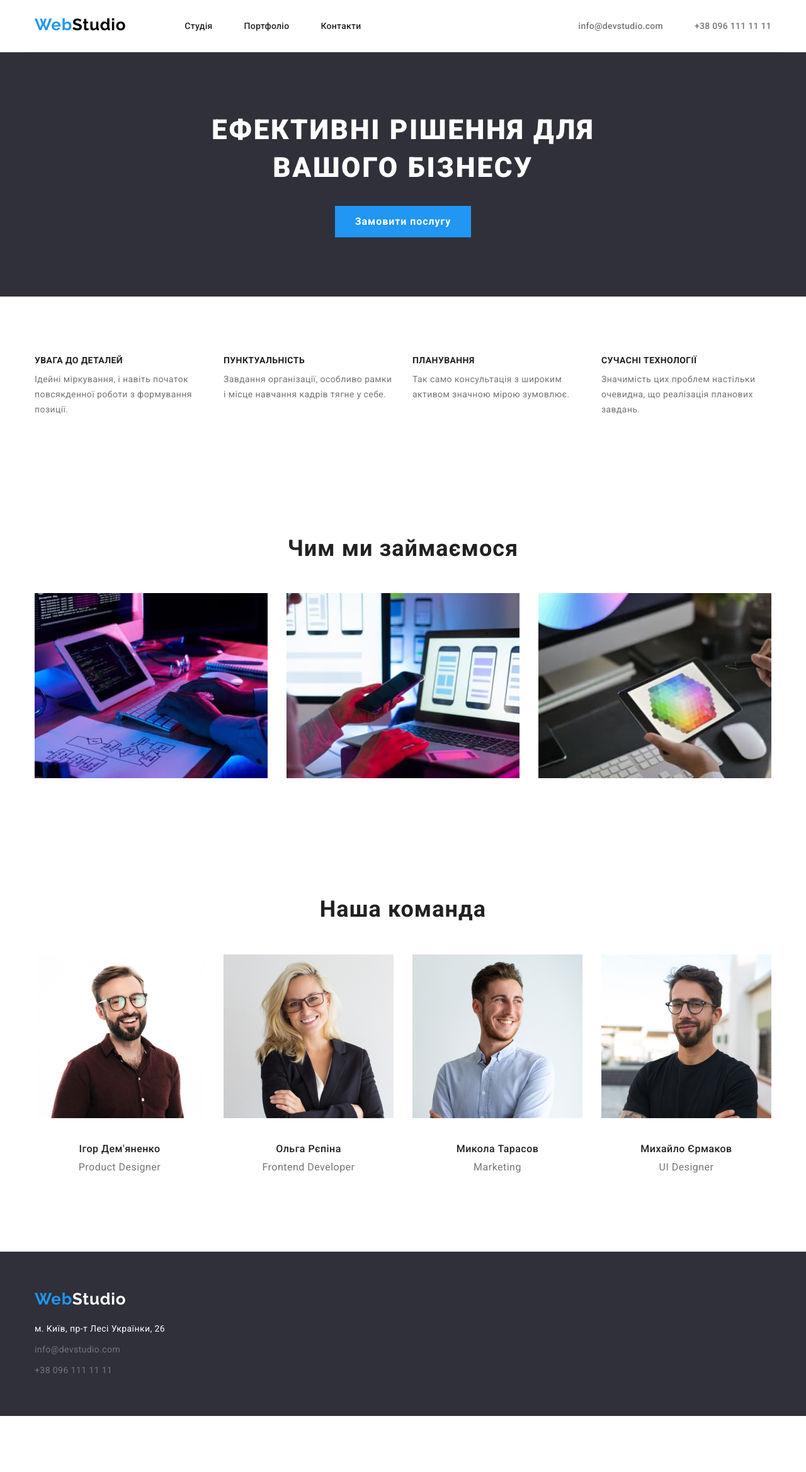
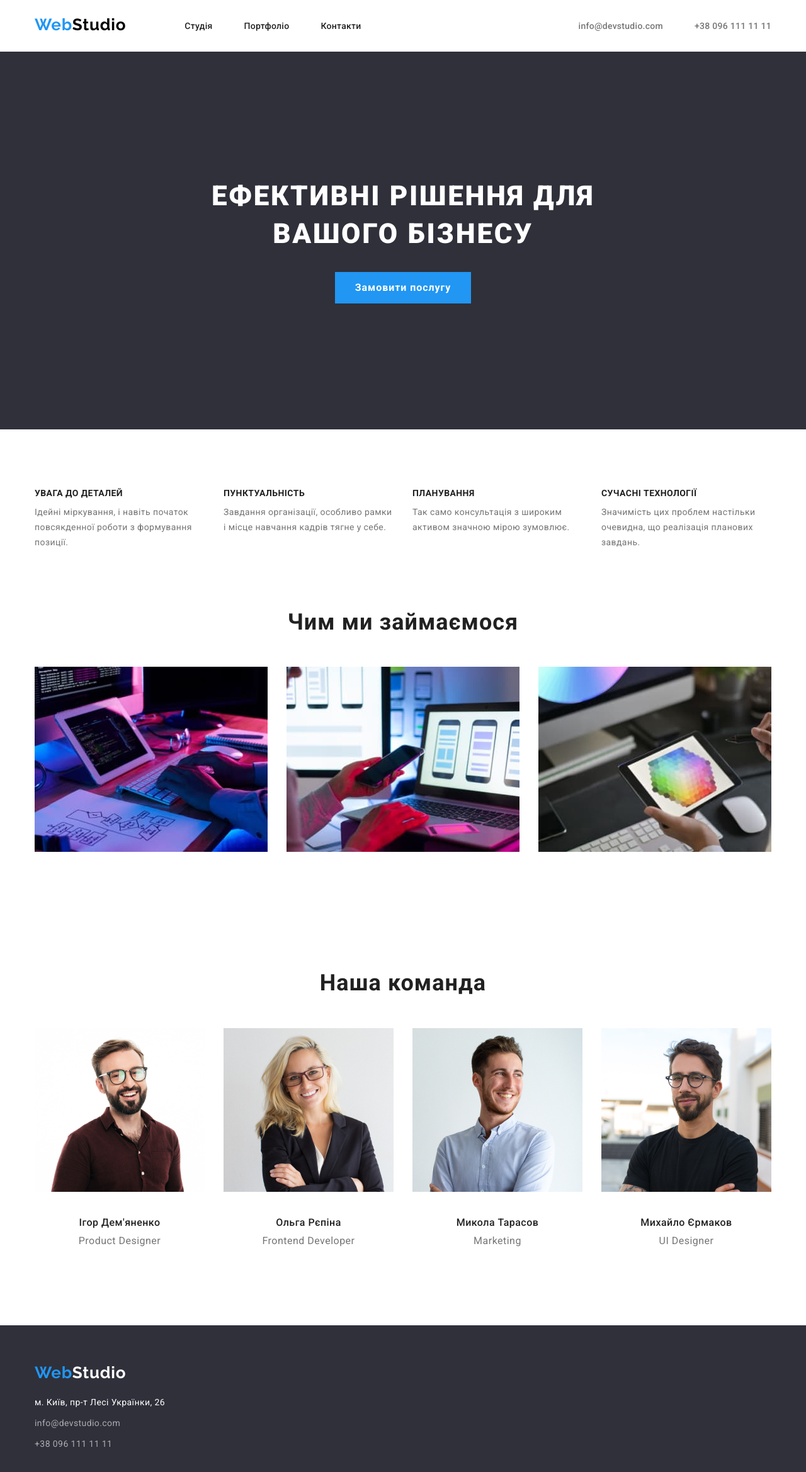
Before and after one commit to ToFFeeV/goit-markup-hw-03, a plain HTML site: page index.html in a window 1280 px wide. Shown: the whole page at 63% size. Before the commit the page ends 2249 px from the top, so only its background shows below. Drawn offline with nearby package versions, Linux system fonts and the light colour scheme.

Commit message:
Фінальні виправлення.

```diff
--- a/css/styles.css
+++ b/css/styles.css
@@ -52,6 +52,10 @@ ul {
 
 /* HEADER */
 
+.border-hed {
+    border-bottom: 1px solid #ECECEC;
+}
+
 .container {
     width: 1200px;
     padding-right: 15px;
@@ -65,8 +69,6 @@ ul {
 
 .flex-hed {
     display: flex;
-
-    border-bottom: 1px solid #ECECEC;
 }
 
 .logot {
@@ -143,10 +145,6 @@ ul {
 
 /* FOOTER */
 
-.back {
-    background-color: #2F303A;
-}
-
 .section-f {
     padding-top: 60px;
     padding-bottom: 60px;
@@ -164,7 +162,10 @@ ul {
 .flex-map {
     display: flex;
     flex-direction: column;
-    gap: 9px;
+}
+
+.flex-map > a:not(:last-child) {
+    margin-bottom: 9px ;
 }
 
 .map {
@@ -183,15 +184,22 @@ ul {
     font-size: 14px;
     line-height: 1.71;
     letter-spacing: 0.03em;
-    color: #757575;
+    color: rgba(255, 255, 255, 0.6);;
 }
 
 /* MAIN */
 
+.back {
+    background-color: #2F303A;
+}
+
+.section-had {
+    padding: 200px 0;
+}
+
 .section {
     padding-top: 94px;
     padding-bottom: 94px;
-
 }
 
 .bloks-h {
@@ -222,6 +230,10 @@ ul {
 .flex-hat {
     display: block;
     margin: 0 auto;
+}
+
+.section-features {
+    padding-top: 94px;
 }
 
 .flex-features {
@@ -346,7 +358,7 @@ ul {
     padding: 20px 24px;
 
 
-    border: 1px dashed palevioletred;
+    border: 1px solid #EEEEEE;
     border-top: none;
 }
 
--- a/index.html
+++ b/index.html
@@ -39,14 +39,14 @@
 
     <main>
 
-        <section class="back section">
-            <div class="container">
+        <section class="back section-had">
+            <div class="container ">
                 <h1 class="bloks-h">ЕФЕКТИВНІ РІШЕННЯ ДЛЯ ВАШОГО БІЗНЕСУ</h1>
                 <button class="link-button flex-hat" type="button">Замовити послугу</button>
             </div>
         </section>
 
-        <section class="section">
+        <section class="section-features">
             <div class="container">
                 <!--<h2 class="bloks">Особливості</h2>-->
                 <ul class="flex-features">
@@ -146,7 +146,7 @@
 
                 <address class="flex-map">
                     <a class="map">м. Київ, пр-т Лесі Українки, 26</a>
-                    <a class="contacts-f" href="mailto:info@devstudio.com">info@devstudio.com</a>
+                    <a class="contacts-f " href="mailto:info@devstudio.com">info@devstudio.com</a>
                     <a class="contacts-f" href="tel:+380961111111">+38 096 111 11 11</a>
                 </address>
             </div>
```
Also changed, not shown: portfolio.html (+2 -2 lines).
